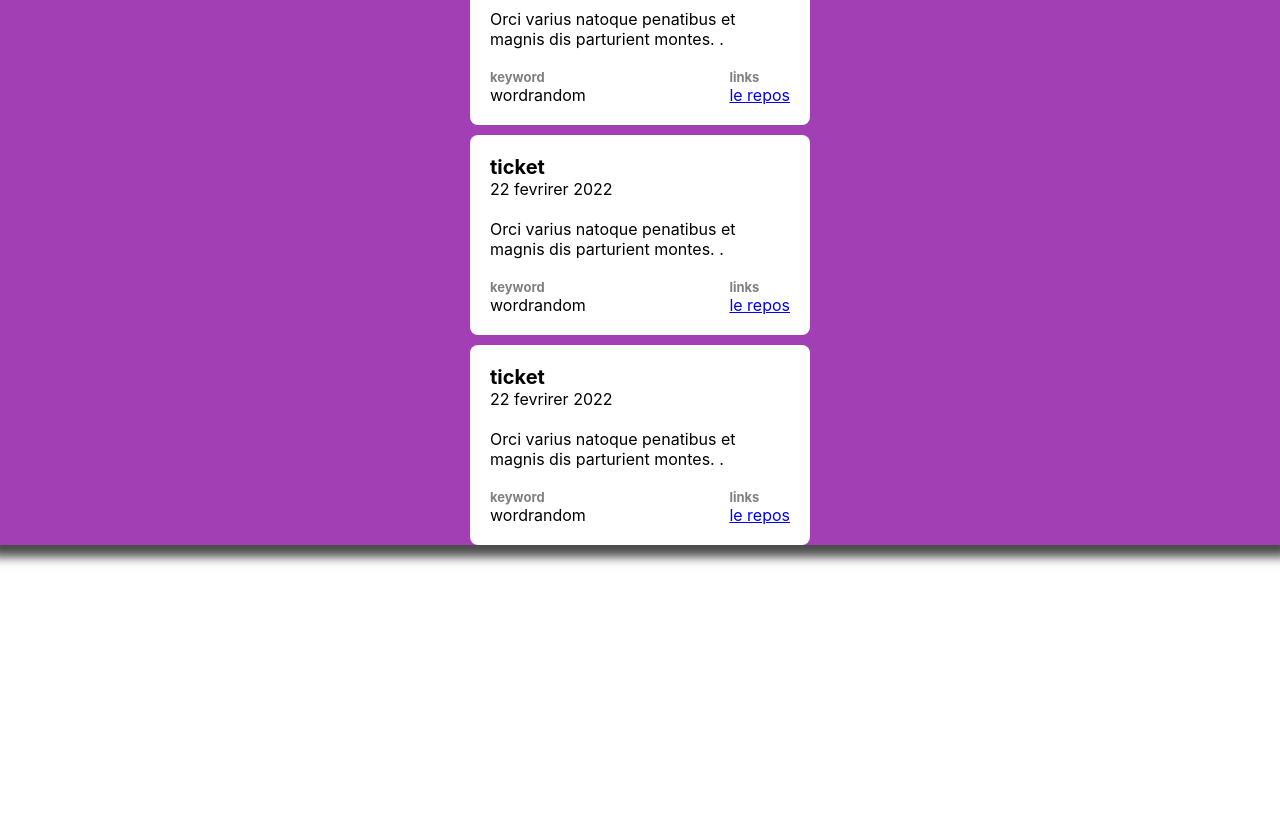
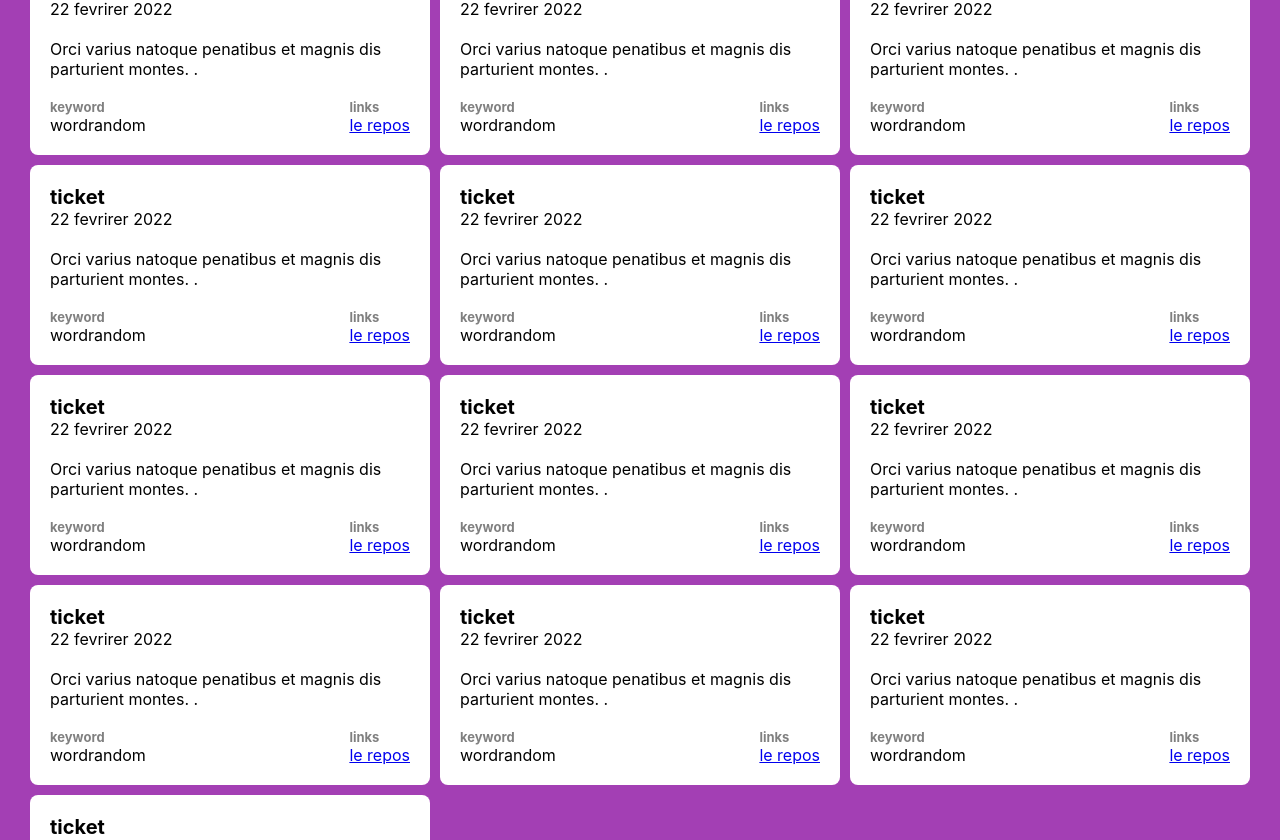
Before and after one commit to hauretax/seeMe, a React (Create React App) app in the folder look-at-me/: page / in a window 1280 px wide. Shown: the part 496-1336 px from the top of the page. Built offline with nearby package versions, Linux system fonts and the light colour scheme.

Commit message:
merci sim

```diff
--- a/look-at-me/src/project/ticketContainer.js
+++ b/look-at-me/src/project/ticketContainer.js
@@ -8,6 +8,18 @@ export default function TicketContainer() {
             <TicketProject />
             <TicketProject />
             <TicketProject />
+            <TicketProject />
+            <TicketProject />
+            <TicketProject />
+            <TicketProject />
+            <TicketProject />
+            <TicketProject />
+            <TicketProject />
+            <TicketProject />
+            <TicketProject />
+            <TicketProject />
+            <TicketProject />
+            <TicketProject />
         </div>
     )
 }
--- a/look-at-me/src/project/ticketProject.css
+++ b/look-at-me/src/project/ticketProject.css
@@ -1,14 +1,13 @@
 .ticketContainer {
     display: grid;
-    grid-template-columns: repeat(1, 1fr);
     grid-gap: 10px;
+    grid-template-columns: repeat(5, 1fr);
     grid-auto-rows: minmax(100px, auto);
+    margin: 30px;
 }
 
-
-
 .ticketProject {
-    max-width: 300px;
+    /* max-width: 300px; */
     margin: auto;
     background-color: white;
     padding: 20px;
@@ -18,7 +17,6 @@
 .ticketProject>div:not(:last-child) {
     margin-bottom: 20px;
 }
-
 
 h1.ticket_project {
     font-size: 20px;
@@ -34,3 +32,31 @@ h2.ticket_project {
     display: flex;
     justify-content: space-between;
 }
+
+@media screen and (max-width: 992px) {
+    .ticketContainer {
+        grid-template-columns: repeat(1, 1fr);
+    }
+}
+
+@media screen and (max-width: 1550px) {
+    .ticketContainer {
+        grid-template-columns: repeat(4, 1fr);
+    }
+}
+
+@media screen and (max-width: 1350px) {
+    .ticketContainer {
+        grid-template-columns: repeat(3, 1fr);
+    }
+}
+@media screen and (max-width: 992px) {
+    .ticketContainer {
+        grid-template-columns: repeat(2, 1fr);
+    }
+}
+@media screen and (max-width: 700px) {
+    .ticketContainer {
+        grid-template-columns: repeat(1, 1fr);
+    }
+}
```
